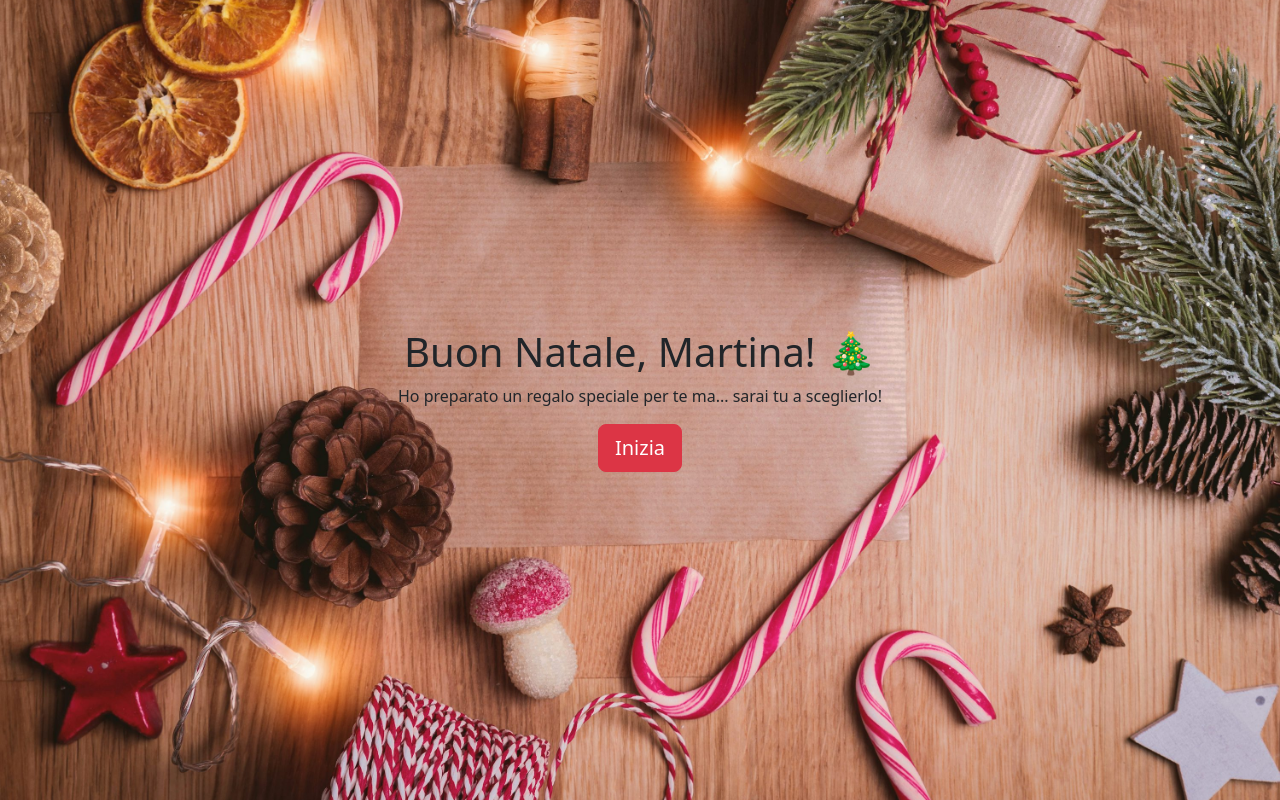
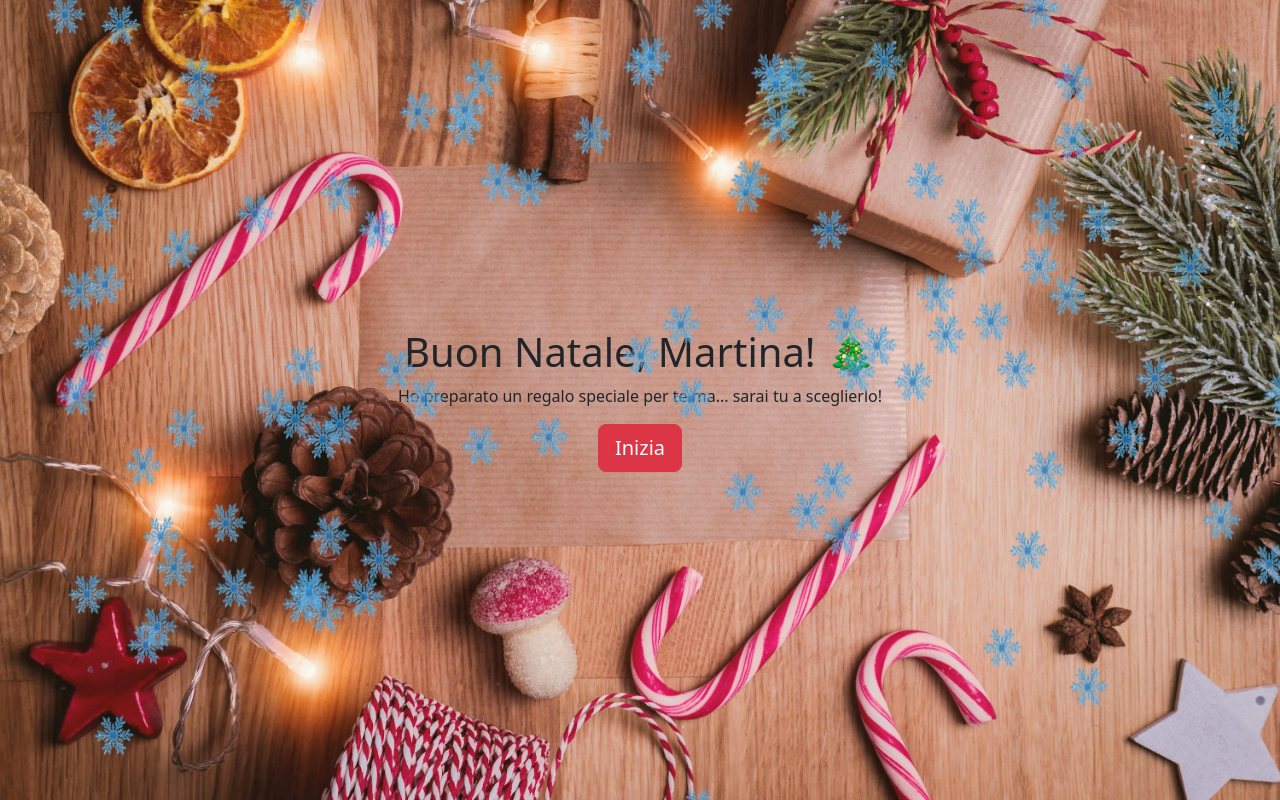
Before and after one commit to MaurizioCr/regalomartina1, a React (Create React App) app: page / in a window 1280 px wide. Built offline with nearby package versions, Linux system fonts and the light colour scheme.

Commit message:
import snowflake appJs

```diff
--- a/src/App.js
+++ b/src/App.js
@@ -9,6 +9,8 @@ import ProvaCheSeiMartina from "./Components/ProvaCheSeiMartina";
 import DynamicQuestion from "./Components/Quiz";
 import Success from "./Components/Success";
 import bg from "./Assets/bg.jpeg";
+import './App.css'
+import Snowflakes from "./Components/Snowflake";
 
 
 const App = () => {
@@ -33,10 +35,10 @@ const App = () => {
     },
     {
       path: "/q3",
-      question: "Quale città ti piace di più?",
+      question: "Ti piacerebbe visitare una nuova città?",
       options: [
-        { label: "Barcellona", path: "/NonSeiMartina" },
-        { label: "Praga", path: "/success", isCorrect: true },
+        { label: "No", path: "/NonSeiMartina" },
+        { label: "Si", path: "/success", isCorrect: true },
       ],
       background: bg,
     },
@@ -44,6 +46,9 @@ const App = () => {
 
   return (
     <Router>
+      <div className="snowflakes">
+      <Snowflakes />
+    </div>
       <Routes>
         <Route path="/" element={<Intro />} />
         <Route path="/chisei" element={<Chisei />} />
```
